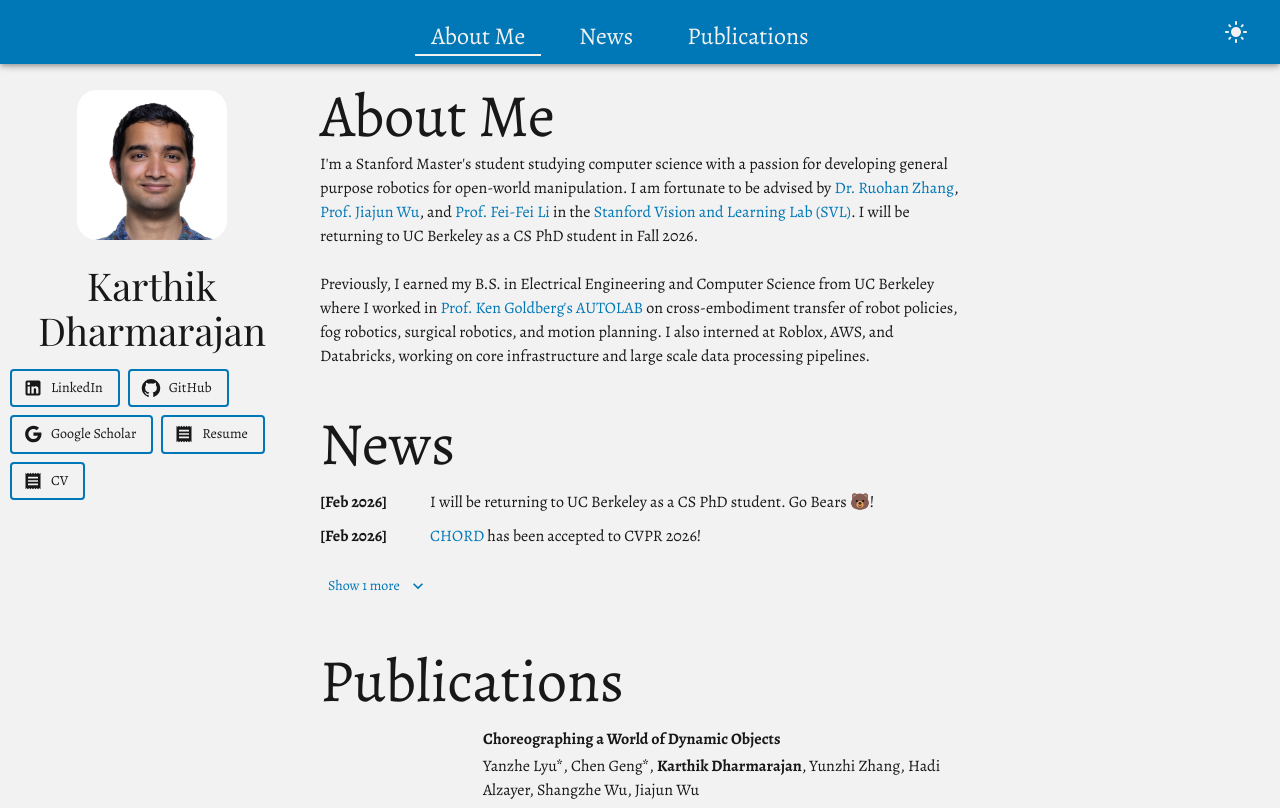
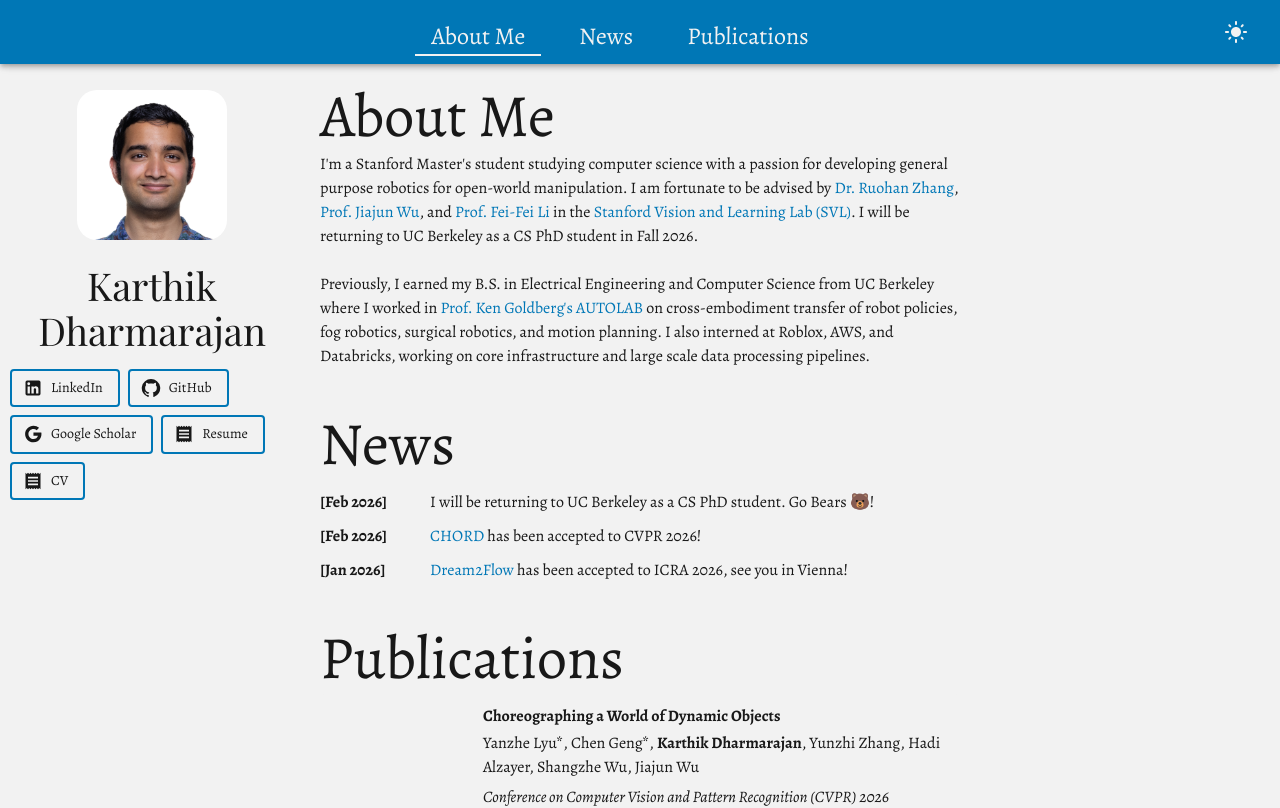
Before and after one commit to KDharmarajanDev/KDharmarajanDev.github.io, a React (Create React App) app in the folder website/: page / in a window 1280 px wide. Shown: the top 808 px of the page. Built offline with nearby package versions, Linux system fonts and the light colour scheme; grey boxes are pictures that could not be loaded; a web font is replaced by a local one.

Commit message:
added tweet

```diff
--- a/website/src/info.js
+++ b/website/src/info.js
@@ -75,6 +75,7 @@ export const publications = [
         paper: "https://arxiv.org/pdf/2601.04194",
         arXiv: "https://arxiv.org/abs/2601.04194",
         website: "https://yanzhelyu.github.io/chord/",
+        tweet: "https://x.com/gengchen01/status/2012271384010047956",
         image: Chord,
         hoverImage: Chord
     },
--- a/website/src/news-section.js
+++ b/website/src/news-section.js
@@ -29,7 +29,7 @@ const ShowMoreButton = styled(Button)(({ theme }) => ({
 
 function NewsSection({ news }) {
     const [expanded, setExpanded] = useState(false);
-    const INITIAL_DISPLAY_COUNT = 2;
+    const INITIAL_DISPLAY_COUNT = 5;
 
     const displayedNews = expanded ? news : news.slice(0, INITIAL_DISPLAY_COUNT);
     const hasMore = news.length > INITIAL_DISPLAY_COUNT;
```
